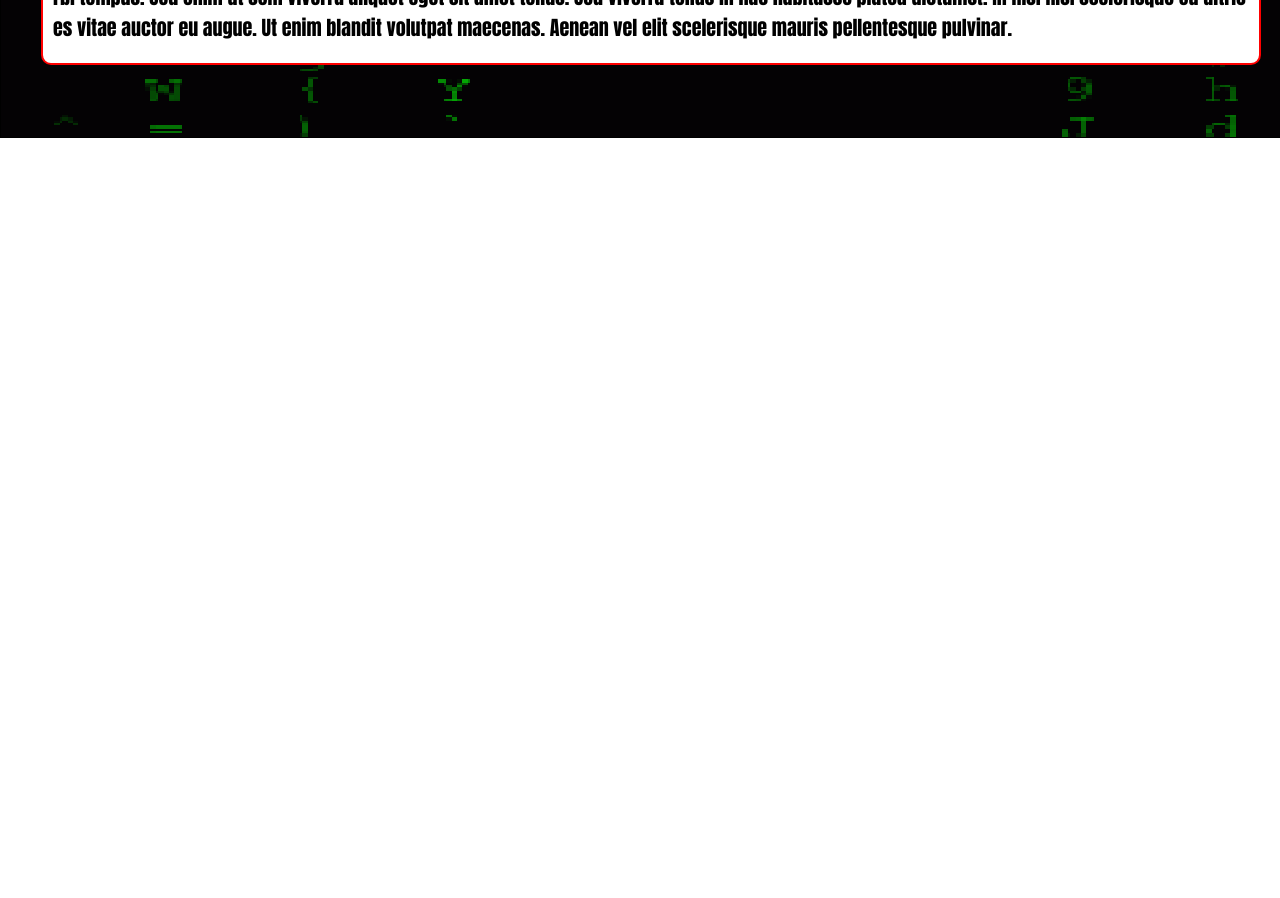
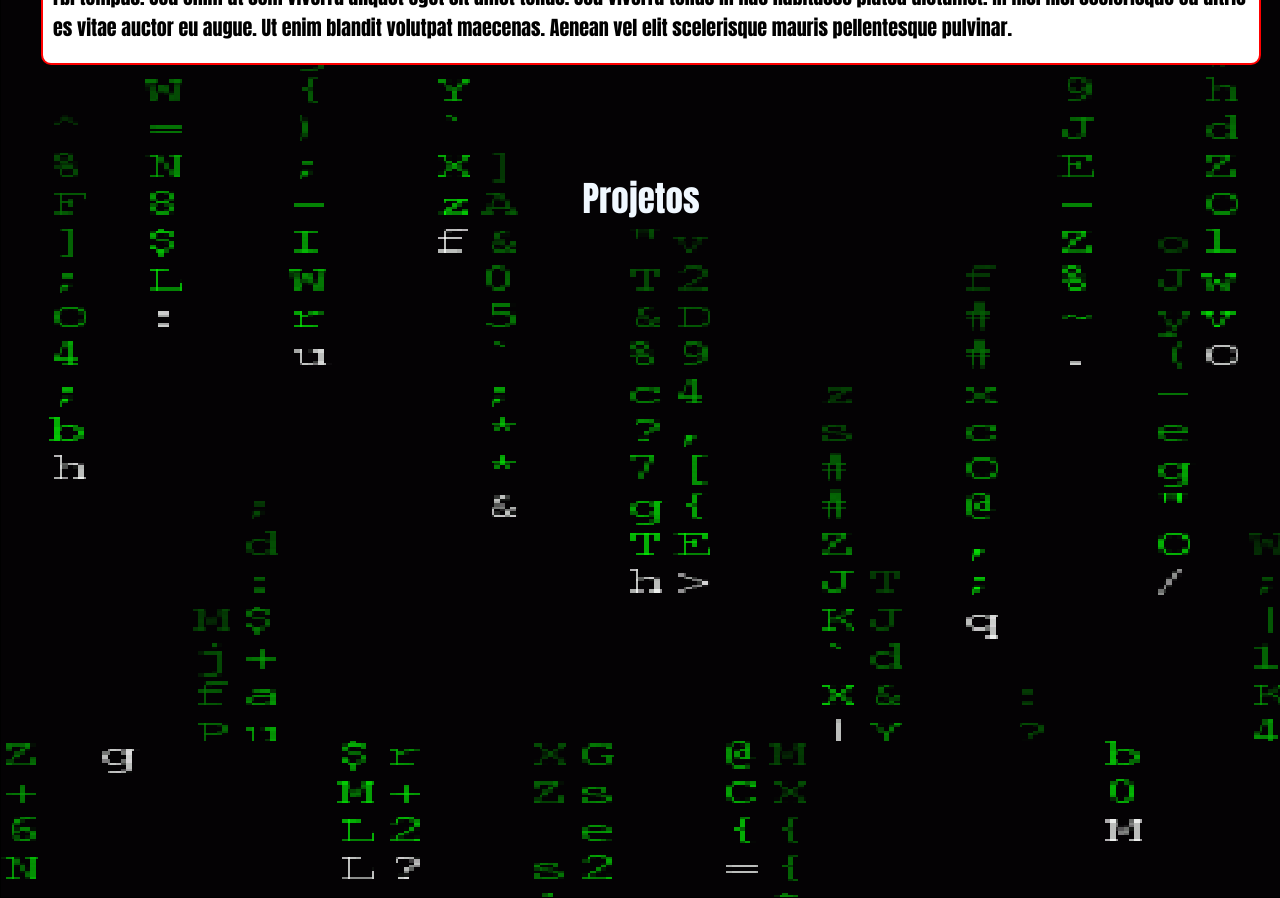
Before and after one commit to oliveiramiro2/portifolio, a React (Create React App) app: page / in a window 1280 px wide. Shown: the part 1420-2318 px from the top of the page. Before the commit the page ends 1558 px from the top, so only its background shows below. Built offline with nearby package versions, Linux system fonts and the light colour scheme.

Commit message:
start projects sections

```diff
--- a/src/Pages/Home/index.jsx
+++ b/src/Pages/Home/index.jsx
@@ -1,6 +1,7 @@
 import React from 'react';
 import AboutUs from '../components/AboutUs';
 import Header from '../components/Header';
+import Projects from '../components/Projects';
 import Skills from '../components/Skills';
 
 import './index.css';
@@ -10,6 +11,7 @@ const Home = () => (
     <Header />
     <AboutUs />
     <Skills />
+    <Projects />
     {/* <div className="containTitle">
       <h1>Protifólio Ramiro</h1>
     </div> */}
--- /dev/null
+++ b/src/Pages/components/Projects/index.css
@@ -0,0 +1,12 @@
+.containProjects {
+    min-height: 95vh;
+    display: flex;
+    align-items: center;
+    flex-direction: column;
+}
+
+.textProjects{
+    color: aliceblue;
+    font-size: 35px;
+    font-family: Impact, Haettenschweiler, 'Arial Narrow Bold', sans-serif;
+}
--- /dev/null
+++ b/src/Pages/components/Projects/index.jsx
@@ -0,0 +1,11 @@
+import React from 'react';
+
+import './index.css';
+
+const Projects = () => (
+  <div className="containProjects">
+    <p className="textProjects">Projetos</p>
+  </div>
+);
+
+export default Projects;
```
